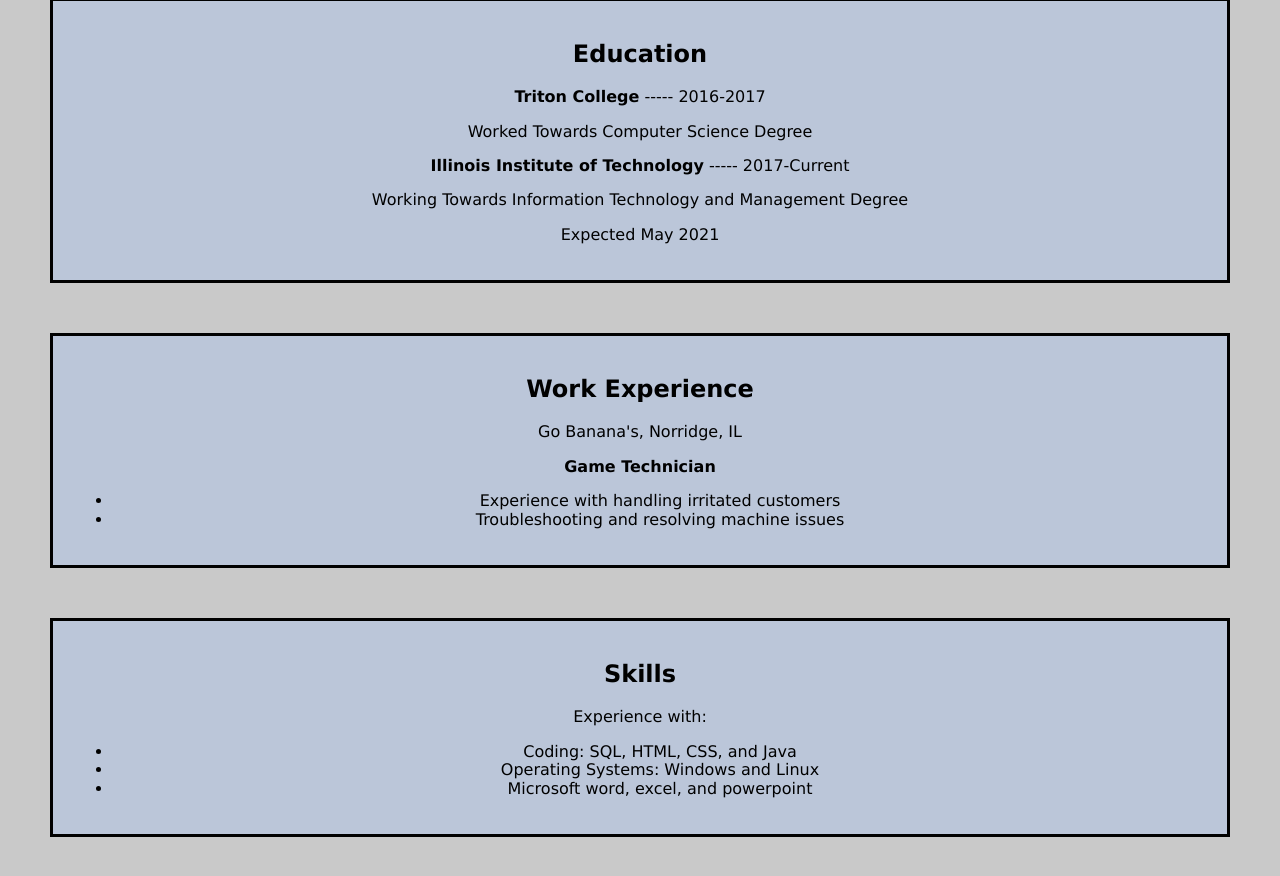
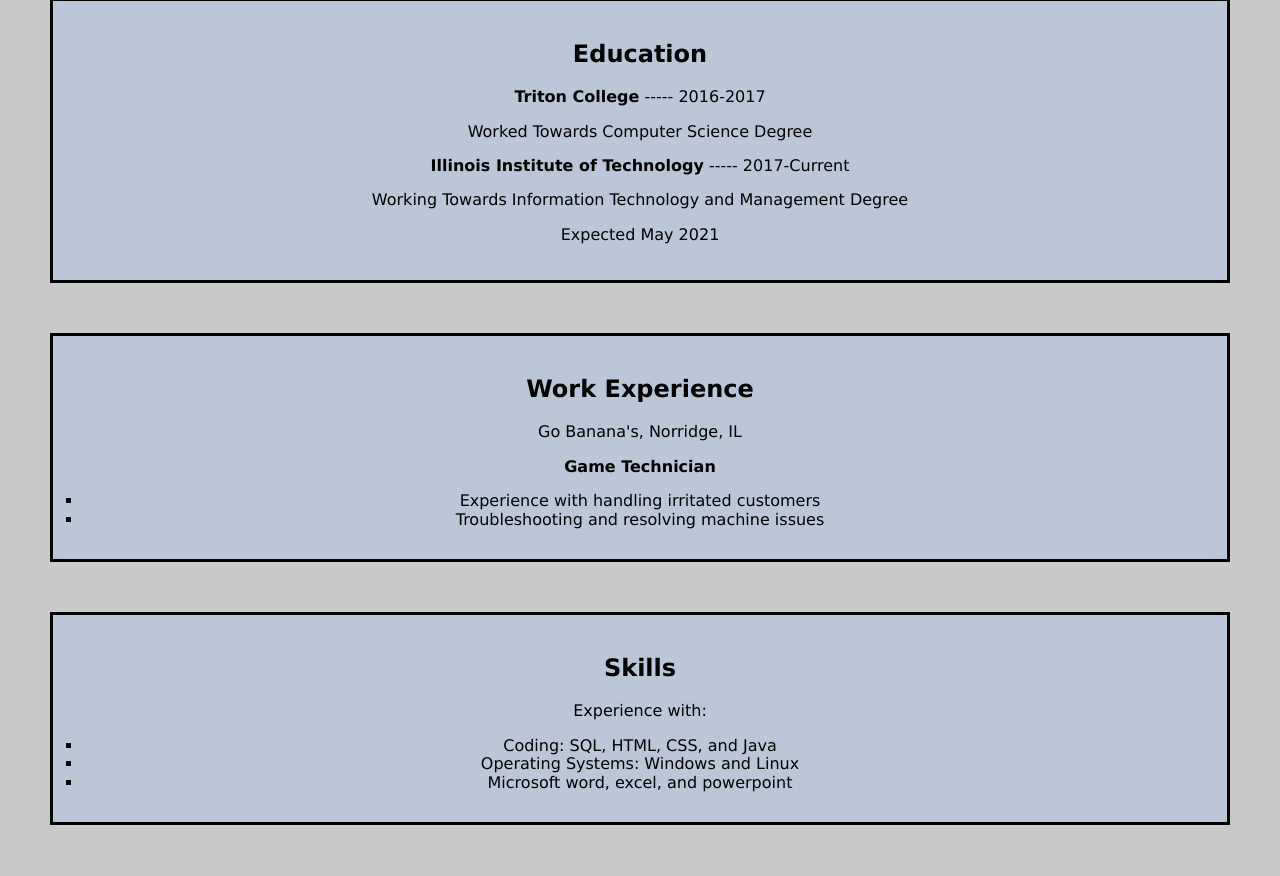
Before and after one commit to Ge0m/ITMD_361_Project_2, a plain HTML site: page resume.html in a window 1280 px wide. Shown: the part 256-1132 px from the top of the page. Drawn offline with Linux system fonts and the light colour scheme.

Commit message:
modified resume lists
changed the bulletin points to squares and modified margins

```diff
--- a/css/style.css
+++ b/css/style.css
@@ -92,3 +92,9 @@
   padding: 20px;
   background-color: rgba(154, 190, 252, 0.3)
 }
+
+.lists {
+  list-style-type: square;
+  padding: 0px;
+  margin: 10px;
+}
--- a/resume.html
+++ b/resume.html
@@ -32,7 +32,7 @@
                 <h2>Work Experience</h2>
                 <p>Go Banana's, Norridge, IL</p>
                 <p><strong>Game Technician</strong></p>
-                <ul>
+                <ul class="lists">
                     <li>Experience with handling irritated customers</li>
                     <li>Troubleshooting and resolving machine issues</li>
                 </ul>
@@ -40,7 +40,7 @@
             <section class="skills">
                 <h2>Skills</h2>
                 <p>Experience with:</p>
-                <ul>
+                <ul class="lists">
                     <li>Coding: SQL, HTML, CSS, and Java</li>
                     <li>Operating Systems: Windows and Linux</li>
                     <li>Microsoft word, excel, and powerpoint</li>
```
